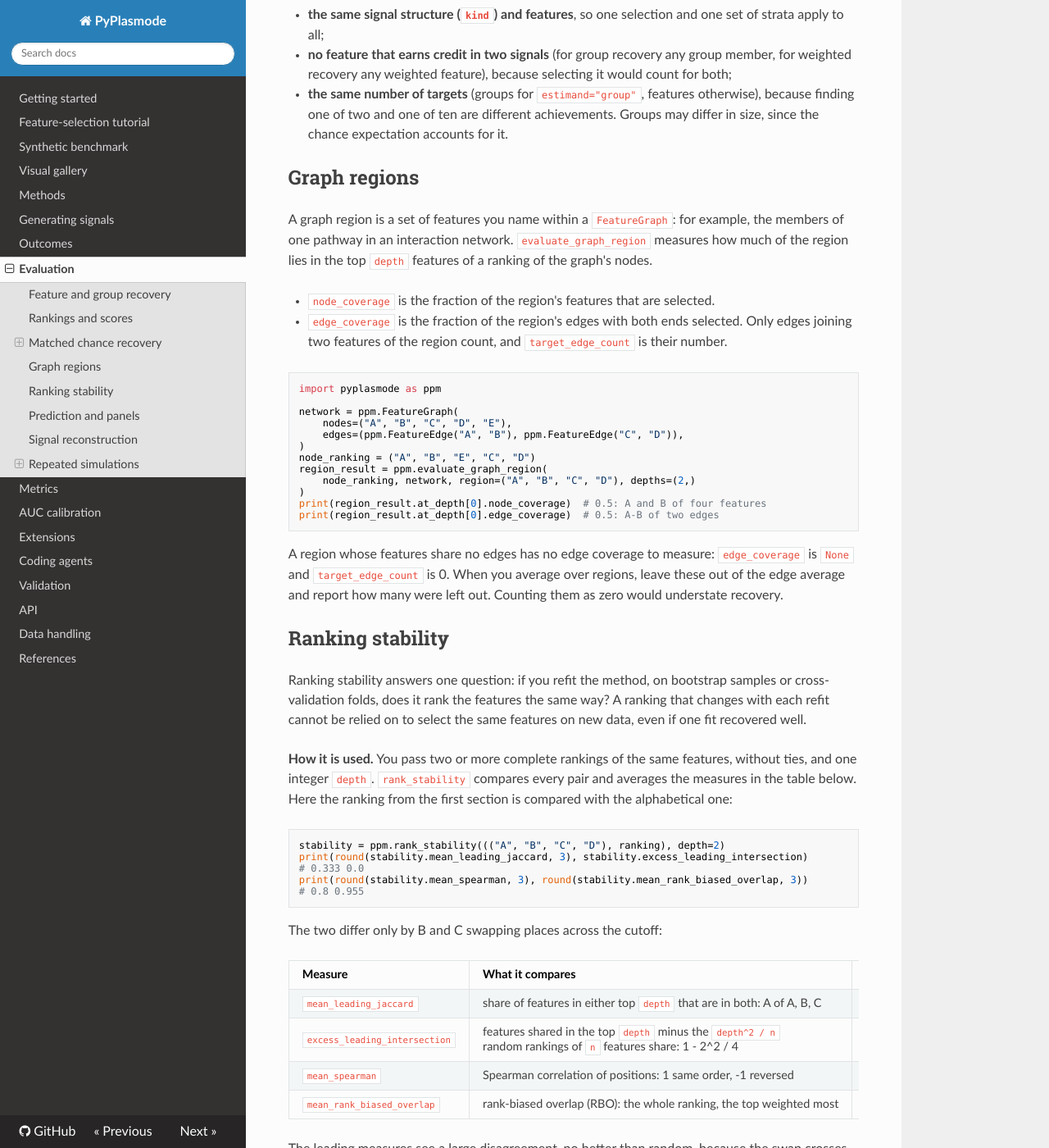
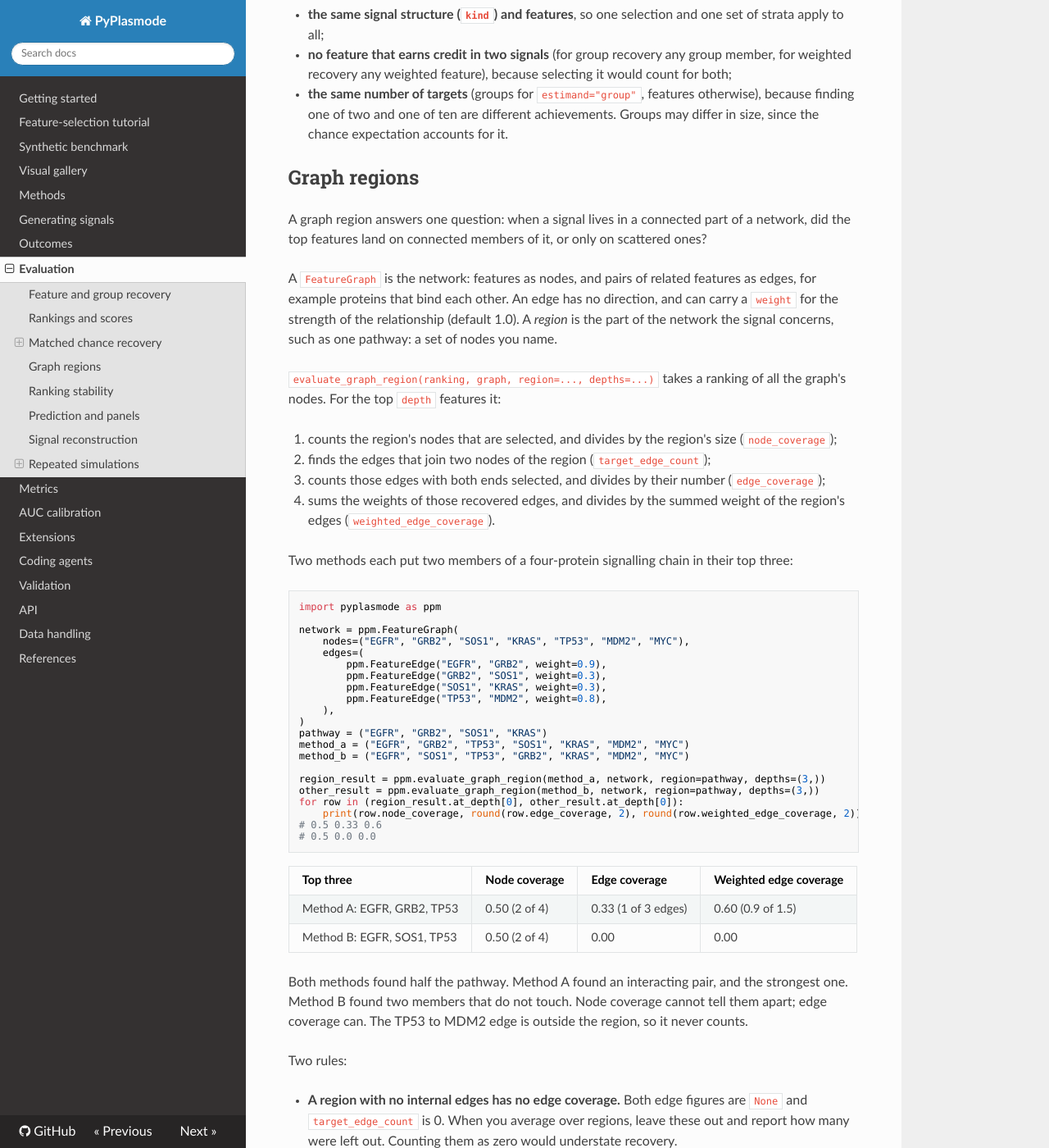
Before and after one commit to BradSegal/PyPlasmode, an MkDocs documentation site: the page built from docs/evaluation.md, in a window 1280 px wide and 1400 px high, scrolled down 5482 px. Shown: the whole window at 82% size. Built offline with MkDocs 1.6.1, drawn with Linux system fonts in a browser that asks for light colours; nearby versions of some CDN libraries; some of the changed text lies outside the part shown.

Commit message:
Show graph regions with a practical example and the weighted edge coverage

````diff
--- a/docs/evaluation.md
+++ b/docs/evaluation.md
@@ -248,33 +248,67 @@ The call raises `ValueError` unless the signals have:
 
 ## Graph regions
 
-A graph region is a set of features you name within a `FeatureGraph`: for example, the members
-of one pathway in an interaction network. `evaluate_graph_region` measures how much of the
-region lies in the top `depth` features of a ranking of the graph's nodes.
+A graph region answers one question: when a signal lives in a connected part of a network, did
+the top features land on connected members of it, or only on scattered ones?
 
-- `node_coverage` is the fraction of the region's features that are selected.
-- `edge_coverage` is the fraction of the region's edges with both ends selected. Only edges
-  joining two features of the region count, and `target_edge_count` is their number.
+A `FeatureGraph` is the network: features as nodes, and pairs of related features as edges, for
+example proteins that bind each other. An edge has no direction, and can carry a `weight` for
+the strength of the relationship (default 1.0). A *region* is the part of the network the signal
+concerns, such as one pathway: a set of nodes you name.
+
+`evaluate_graph_region(ranking, graph, region=..., depths=...)` takes a ranking of all the
+graph's nodes. For the top `depth` features it:
+
+1. counts the region's nodes that are selected, and divides by the region's size
+   (`node_coverage`);
+2. finds the edges that join two nodes of the region (`target_edge_count`);
+3. counts those edges with both ends selected, and divides by their number (`edge_coverage`);
+4. sums the weights of those recovered edges, and divides by the summed weight of the region's
+   edges (`weighted_edge_coverage`).
+
+Two methods each put two members of a four-protein signalling chain in their top three:
 
 ```python
 import pyplasmode as ppm
 
 network = ppm.FeatureGraph(
-    nodes=("A", "B", "C", "D", "E"),
-    edges=(ppm.FeatureEdge("A", "B"), ppm.FeatureEdge("C", "D")),
+    nodes=("EGFR", "GRB2", "SOS1", "KRAS", "TP53", "MDM2", "MYC"),
+    edges=(
+        ppm.FeatureEdge("EGFR", "GRB2", weight=0.9),
+        ppm.FeatureEdge("GRB2", "SOS1", weight=0.3),
+        ppm.FeatureEdge("SOS1", "KRAS", weight=0.3),
+        ppm.FeatureEdge("TP53", "MDM2", weight=0.8),
+    ),
 )
-node_ranking = ("A", "B", "E", "C", "D")
-region_result = ppm.evaluate_graph_region(
-    node_ranking, network, region=("A", "B", "C", "D"), depths=(2,)
-)
-print(region_result.at_depth[0].node_coverage)  # 0.5: A and B of four features
-print(region_result.at_depth[0].edge_coverage)  # 0.5: A-B of two edges
+pathway = ("EGFR", "GRB2", "SOS1", "KRAS")
+method_a = ("EGFR", "GRB2", "TP53", "SOS1", "KRAS", "MDM2", "MYC")
+method_b = ("EGFR", "SOS1", "TP53", "GRB2", "KRAS", "MDM2", "MYC")
+
+region_result = ppm.evaluate_graph_region(method_a, network, region=pathway, depths=(3,))
+other_result = ppm.evaluate_graph_region(method_b, network, region=pathway, depths=(3,))
+for row in (region_result.at_depth[0], other_result.at_depth[0]):
+    print(row.node_coverage, round(row.edge_coverage, 2), round(row.weighted_edge_coverage, 2))
+# 0.5 0.33 0.6
+# 0.5 0.0 0.0
 ```
 
-A region whose features share no edges has no edge coverage to measure: `edge_coverage` is
-`None` and `target_edge_count` is 0. When you average over regions, leave these out of the
-edge average and report how many were left out. Counting them as zero would understate
-recovery.
+| Top three | Node coverage | Edge coverage | Weighted edge coverage |
+| --- | --- | --- | --- |
+| Method A: EGFR, GRB2, TP53 | 0.50 (2 of 4) | 0.33 (1 of 3 edges) | 0.60 (0.9 of 1.5) |
+| Method B: EGFR, SOS1, TP53 | 0.50 (2 of 4) | 0.00 | 0.00 |
+
+Both methods found half the pathway. Method A found an interacting pair, and the strongest
+one. Method B found two members that do not touch. Node coverage cannot tell them apart; edge
+coverage can. The TP53 to MDM2 edge is outside the region, so it never counts.
+
+Two rules:
+
+- **A region with no internal edges has no edge coverage.** Both edge figures are `None` and
+  `target_edge_count` is 0. When you average over regions, leave these out and report how many
+  were left out. Counting them as zero would understate recovery.
+- **Use the weighted figure only when the weights measure what matters to the signal.** If they
+  are confidence scores from an annotation database, read `edge_coverage`, or drop
+  low-confidence edges before building the graph.
 
 ## Ranking stability
 
````
Also changed, not shown: CHANGELOG.md (+8 -2 lines), docs/structures-and-extensions.md (+2 -2 lines), 1 other file.
